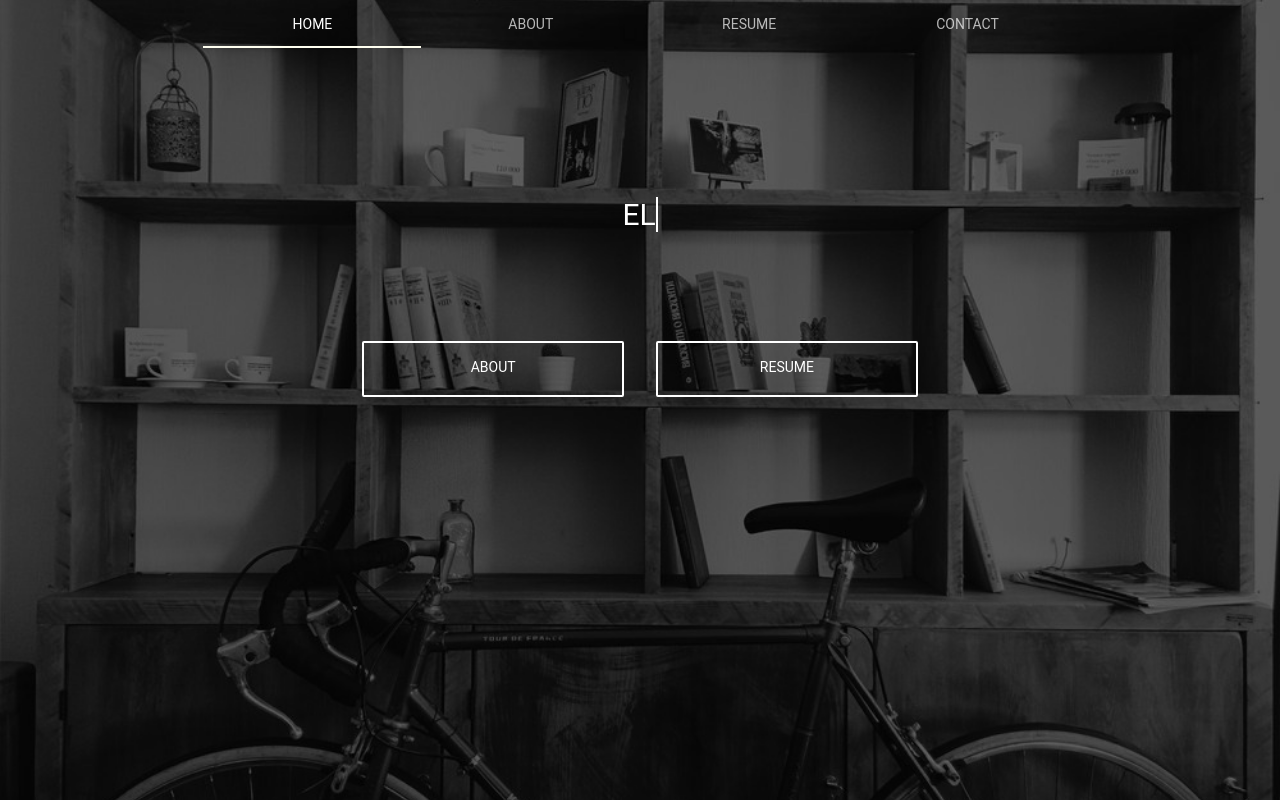
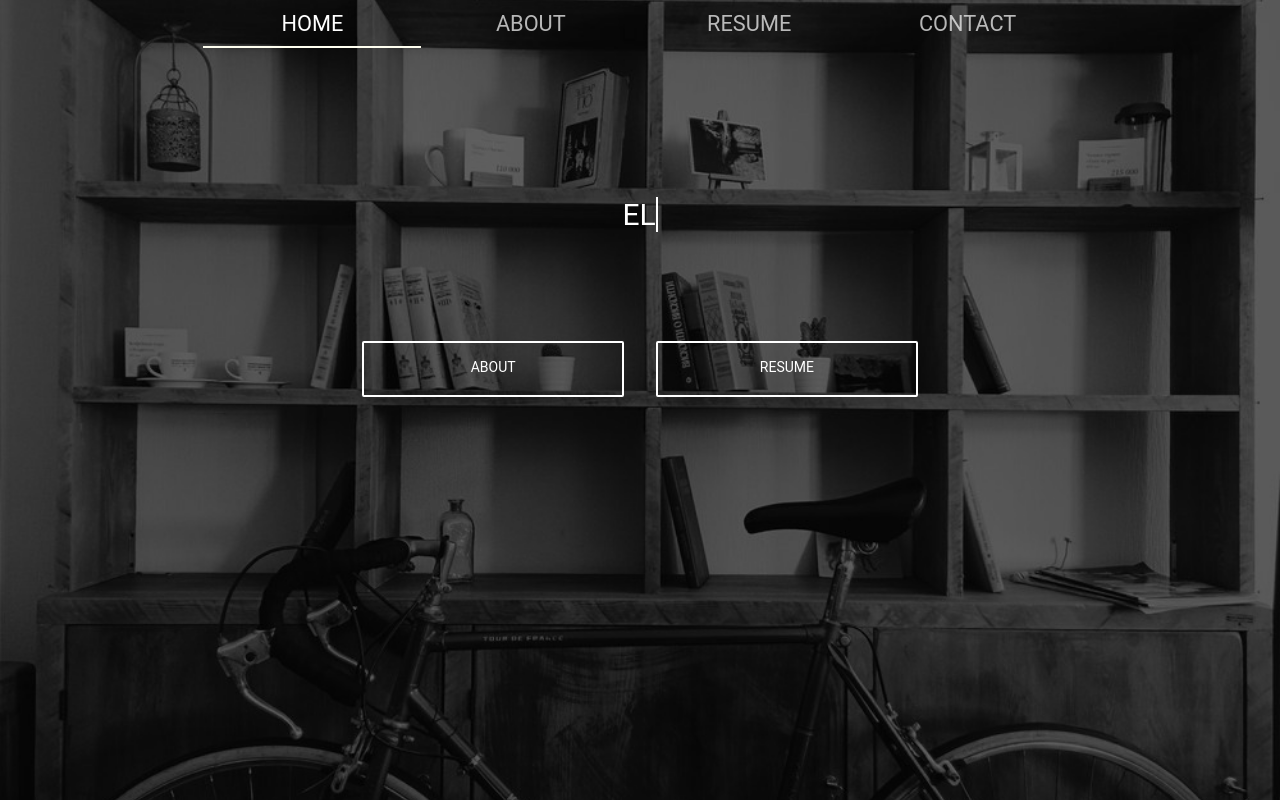
Before and after one commit to gearingdevin/personalWebsite, a website: page public/views/index.html in a window 1280 px wide. Drawn offline with nearby package versions, Linux system fonts and the light colour scheme.

Commit message:
font changes

```diff
--- a/public/css/main.css
+++ b/public/css/main.css
@@ -491,6 +491,10 @@ row{
   margin-right: 5px; */
 }
 
+.tabs .tab a{
+  font-size: 1.7vw !important;
+}
+
 .grow {
   transition: all .2s ease-in-out;
 }
```
